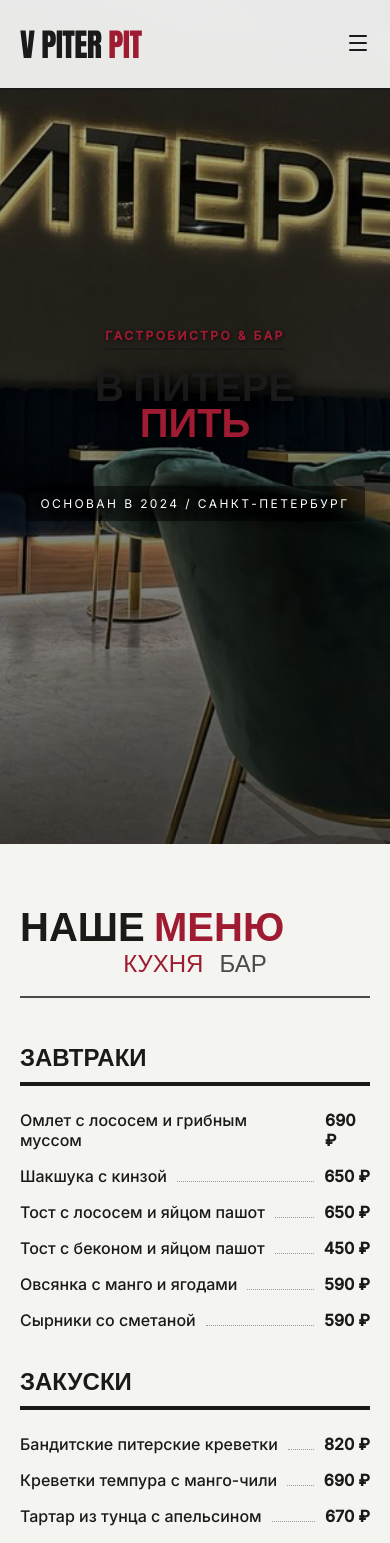
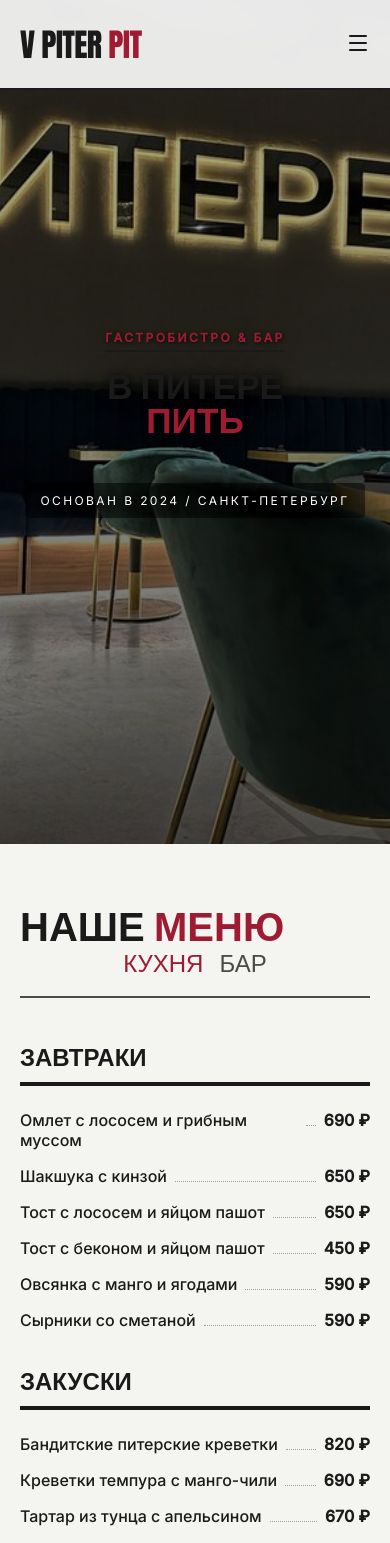
Before and after one commit to crowyy03/websites, a React (Vite) app in the folder v-pitere-pit/: page / in a window 390 px wide. Shown: the top 1543 px of the page. Built offline with nearby package versions, Linux system fonts and the light colour scheme.

Commit message:
Fix: исправлено выравнивание цен на мобильных, обрезка фото Hero по бокам

```diff
--- a/v-pitere-pit/src/components/Hero.css
+++ b/v-pitere-pit/src/components/Hero.css
@@ -82,13 +82,17 @@
     .hero {
         height: 100vh;
         min-height: 600px;
-        background-position: center top;
-        background-size: cover;
+        background-position: center center;
+        background-size: auto 100%;
+        background-repeat: no-repeat;
+        overflow: hidden;
     }
 
     .hero-title {
         font-size: 3rem;
         margin: 1.5rem 0;
+        line-height: 0.95;
+        word-break: keep-all;
     }
 
     .hero-subtitle {
@@ -104,6 +108,8 @@
 
     .hero-content {
         padding: 0 15px;
+        max-width: 100%;
+        width: 100%;
     }
 
     .hero::before {
@@ -114,11 +120,16 @@
 @media (max-width: 480px) {
     .hero {
         min-height: 500px;
+        background-size: auto 100%;
+        background-position: center center;
+        overflow: hidden;
     }
 
     .hero-title {
-        font-size: 2.5rem;
+        font-size: 2.2rem;
         margin: 1rem 0;
+        line-height: 0.95;
+        word-break: keep-all;
     }
 
     .hero-subtitle {
@@ -130,4 +141,8 @@
         font-size: 0.75rem;
         padding: 10px 15px;
     }
+
+    .hero-content {
+        padding: 0 10px;
+    }
 }
--- a/v-pitere-pit/src/components/Menu.css
+++ b/v-pitere-pit/src/components/Menu.css
@@ -144,6 +144,23 @@
 
     .menu-item-row {
         font-size: 1rem;
+        align-items: baseline;
+    }
+
+    .item-name {
+        flex-shrink: 1;
+        min-width: 0;
+    }
+
+    .item-dots {
+        flex: 1;
+        min-width: 10px;
+        margin: 0 8px;
+    }
+
+    .item-price {
+        white-space: nowrap;
+        flex-shrink: 0;
     }
 
     .download-btn {
```
